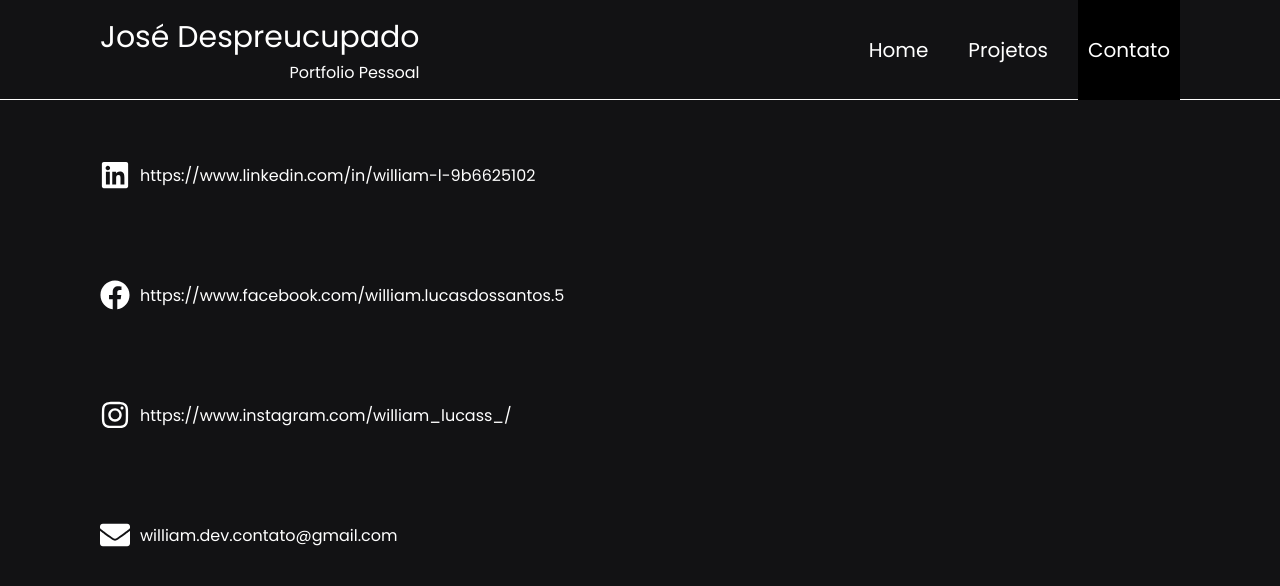
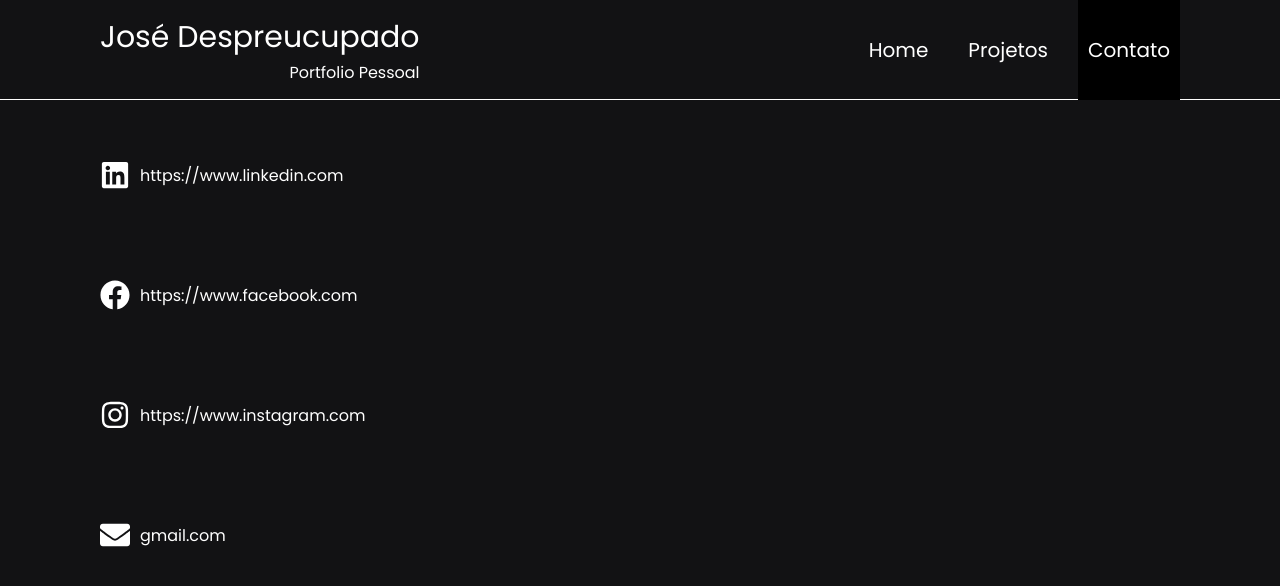
Before and after one commit to yansilveira00/nextjsport, a Next.js app: page /contact in a window 1280 px wide. Shown: the top 586 px of the page. Built offline with nearby package versions, Linux system fonts and the light colour scheme.

Commit message:
Update5.0

```diff
--- a/src/pages/contact/index.jsx
+++ b/src/pages/contact/index.jsx
@@ -9,19 +9,19 @@ export default function Contact() {
       <Content>
         <ItemContact
           IconFa={FaLinkedin}
-          LinkContact="https://www.linkedin.com/in/william-l-9b6625102"
+          LinkContact="https://www.linkedin.com"
         />
         <ItemContact
           IconFa={FaFacebook}
-          LinkContact="https://www.facebook.com/william.lucasdossantos.5"
+          LinkContact="https://www.facebook.com"
         />
         <ItemContact
           IconFa={FaInstagram}
-          LinkContact="https://www.instagram.com/william_lucass_/"
+          LinkContact="https://www.instagram.com"
         />
         <ItemContact
           IconFa={FaEnvelope}
-          LinkContact="william.dev.contato@gmail.com"
+          LinkContact="gmail.com"
         />
       </Content>
     </Container>
```
